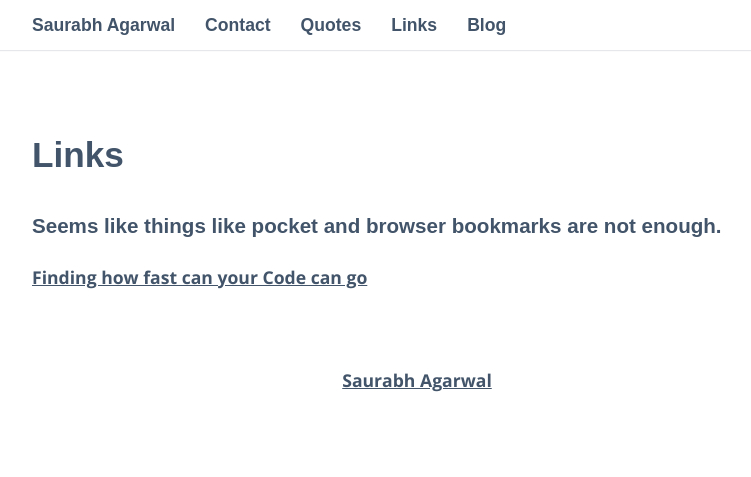
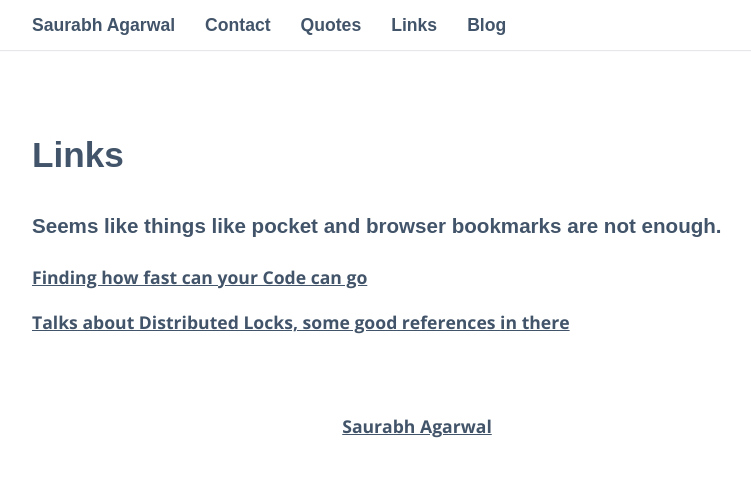
Before and after one commit to iidsample/iidsampe.github.io, a Jekyll site: the page built from _pages/03_links.md, in a window 1280 px wide. Shown: the top 477 px of the page, without its empty margins (223-974 px from the left). Built offline with Jekyll 4.4.1, drawn with Linux system fonts in a browser that asks for light colours; some web fonts are replaced.

Commit message:
Added another link

```diff
--- a/_pages/03_links.md
+++ b/_pages/03_links.md
@@ -9,3 +9,6 @@ permalink: /links/
 
 [Finding how fast can your Code
 can go](https://travisdowns.github.io/blog/2019/06/11/speed-limits.html)
+
+[Talks about Distributed Locks, some good references in
+there](https://martin.kleppmann.com/2016/02/08/how-to-do-distributed-locking.html)
```
